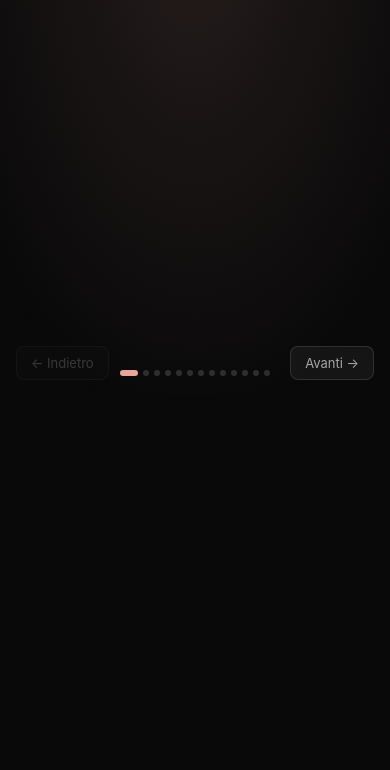
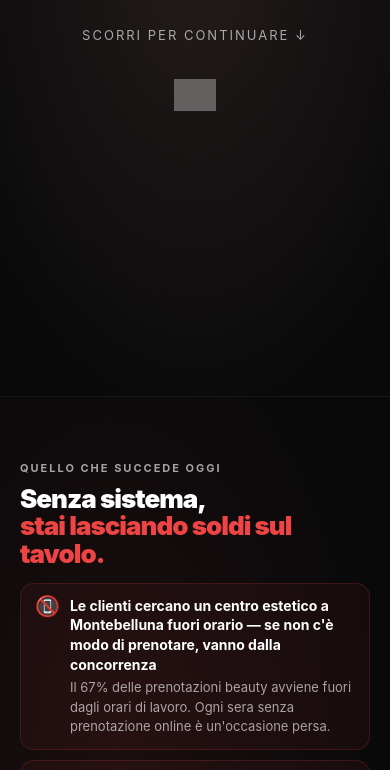
Before and after one commit to engodigital/proposta-momento-donna, a plain HTML site: page index.html in a window 390 px wide. Shown: the part 448-1218 px from the top of the page. Before the commit the page ends 844 px from the top, so only its background shows below. Drawn offline with Linux system fonts and the light colour scheme; grey boxes are pictures that could not be loaded.

Commit message:
refactor: convert slideshow to vertical scroll layout

```diff
--- a/index.html
+++ b/index.html
@@ -2,7 +2,7 @@
 <html lang="it">
 <head>
 <meta charset="UTF-8">
-<meta name="viewport" content="width=device-width, initial-scale=1.0, maximum-scale=1.0, user-scalable=no">
+<meta name="viewport" content="width=device-width, initial-scale=1.0">
 <title>MOMENTO DONNA · Sistema di Crescita</title>
 <style>
 *,*::before,*::after{margin:0;padding:0;box-sizing:border-box;}
@@ -11,13 +11,21 @@
   --faint:rgba(255,255,255,0.28);--border:rgba(255,255,255,0.1);
   --rose:#E8A598;--green:#34d399;--amber:#fbbf24;--red:#ef4444;
 }
-html,body{height:100%;overflow:hidden;background:var(--bg);color:var(--white);
+html,body{background:var(--bg);color:var(--white);
   font-family:-apple-system,BlinkMacSystemFont,'Segoe UI',sans-serif;font-size:17px;}
-#deck{position:fixed;inset:0;}
-.slide{position:absolute;inset:0;display:none;align-items:center;justify-content:center;
-  padding:52px 72px;flex-direction:column;}
-.slide.active{display:flex;}
-.r{opacity:0;transform:translateY(18px);transition:opacity .45s ease,transform .45s ease;}
+
+.slide{
+  position:relative;
+  display:flex;
+  align-items:center;
+  justify-content:center;
+  min-height:100vh;
+  padding:80px 72px;
+  flex-direction:column;
+}
+.slide.mkt-locked{display:none;}
+
+.r{opacity:0;transform:translateY(18px);transition:opacity .55s ease,transform .55s ease;}
 .r.shown{opacity:1;transform:none;}
 .slide::before{content:'';position:absolute;inset:0;pointer-events:none;}
 #s0::before{background:radial-gradient(ellipse 70% 60% at 50% 45%,rgba(232,165,152,0.12),transparent);}
@@ -33,15 +41,6 @@ html,body{height:100%;overflow:hidden;background:var(--bg);color:var(--white);
 #s10::before{background:radial-gradient(ellipse 65% 55% at 50% 45%,rgba(96,165,250,0.09),transparent);}
 #s11::before{background:radial-gradient(ellipse 70% 60% at 50% 45%,rgba(52,211,153,0.08),transparent);}
 #s12::before{background:radial-gradient(ellipse 65% 55% at 50% 50%,rgba(232,165,152,0.09),transparent);}
-
-#progress{position:fixed;bottom:26px;left:50%;transform:translateX(-50%);display:flex;gap:7px;z-index:100;}
-.dot{width:7px;height:7px;border-radius:50%;background:rgba(255,255,255,0.15);transition:all .3s;cursor:pointer;}
-.dot.active{background:var(--rose);width:22px;border-radius:4px;}
-.nav-btn{position:fixed;bottom:18px;padding:9px 20px;background:rgba(255,255,255,0.05);
-  border:1px solid rgba(255,255,255,0.12);border-radius:8px;color:var(--dim);font-size:14px;
-  cursor:pointer;z-index:100;transition:all .2s;font-family:inherit;}
-.nav-btn:hover{color:var(--white);background:rgba(255,255,255,0.1);}
-#btn-prev{left:24px;}#btn-next{right:24px;}
 
 .inner{max-width:980px;width:100%;position:relative;z-index:1;}
 .eyebrow{font-size:13px;font-weight:700;letter-spacing:3px;text-transform:uppercase;color:var(--dim);margin-bottom:16px;}
@@ -154,22 +153,20 @@ h2{font-size:clamp(38px,5.5vw,68px);font-weight:900;line-height:.95;letter-spaci
 }
 .unlock-btn:hover{transform:translateY(-2px);box-shadow:0 8px 32px rgba(232,165,152,0.45);}
 
+.section-divider{
+  width:100%;max-width:980px;margin:0 auto;
+  border:none;border-top:1px solid rgba(255,255,255,0.06);
+}
+
 @media print{
-  html,body{height:auto;overflow:visible !important;background:#09090a !important;
-    -webkit-print-color-adjust:exact;print-color-adjust:exact;}
-  #deck{position:static;height:auto;}
-  .slide{position:relative !important;display:flex !important;height:100vh;page-break-after:always;break-after:page;}
-  .r{opacity:1 !important;transform:none !important;transition:none !important;}
-  #progress,#btn-prev,#btn-next{display:none !important;}
+  .slide{page-break-after:always;break-after:page;}
+  .r{opacity:1 !important;transform:none !important;}
   .locked-overlay{display:none !important;}
+  .slide.mkt-locked{display:flex !important;}
 }
+
 @media(max-width:760px){
-  .slide{
-    padding:48px 20px 92px;
-    overflow-y:auto;
-    -webkit-overflow-scrolling:touch;
-    align-items:flex-start;
-  }
+  .slide{padding:64px 20px;}
   h1{font-size:40px;letter-spacing:-2px;}
   h2{font-size:26px;letter-spacing:-1px;line-height:1.05;}
   .lead{font-size:15px;margin-top:10px;}
@@ -197,7 +194,7 @@ h2{font-size:clamp(38px,5.5vw,68px);font-weight:900;line-height:.95;letter-spaci
   .pain-title{font-size:14px;}
   .pain-sub{font-size:13px;margin-top:4px;}
 
-  .roi-formula{flex-direction:column;gap:8px;margin-top:16px;}
+  .roi-formula{grid-template-columns:1fr;gap:8px;margin-top:16px;}
   .roi-arrow{transform:rotate(90deg);font-size:18px;}
   .roi-step{padding:14px 12px;}
   .roi-num{font-size:28px;margin-bottom:4px;}
@@ -232,12 +229,6 @@ h2{font-size:clamp(38px,5.5vw,68px);font-weight:900;line-height:.95;letter-spaci
   .vc-text{font-size:14px;}
   .vc-note{font-size:12px;}
 
-  #btn-prev{left:16px;padding:8px 14px;font-size:13px;bottom:16px;}
-  #btn-next{right:16px;padding:8px 14px;font-size:13px;bottom:16px;}
-  #progress{bottom:20px;gap:5px;}
-  .dot{width:6px;height:6px;}
-  .dot.active{width:18px;}
-
   .lock-title{font-size:clamp(20px,5vw,34px);}
   .lock-sub{font-size:15px;}
   .unlock-btn{padding:15px 28px;font-size:16px;}
@@ -245,10 +236,9 @@ h2{font-size:clamp(38px,5.5vw,68px);font-weight:900;line-height:.95;letter-spaci
 </style>
 </head>
 <body>
-<div id="deck">
 
 <!-- ══ S0 — COVER ══ -->
-<section class="slide active" id="s0">
+<section class="slide" id="s0">
 <div class="inner" style="text-align:center;">
   <div class="r">
     <div class="eyebrow">Montebelluna · Estetica &amp; Benessere</div>
@@ -256,13 +246,15 @@ h2{font-size:clamp(38px,5.5vw,68px);font-weight:900;line-height:.95;letter-spaci
   </div>
   <div class="r" style="margin-top:14px;">
     <p class="lead" style="max-width:500px;margin:0 auto;">Il tuo sistema per <strong>riempire l'agenda tutto l'anno</strong> — e far lavorare i tuoi vent'anni di esperienza.</p>
-    <div style="margin-top:30px;font-size:13px;color:var(--dim);letter-spacing:2px;">TOCCA OVUNQUE PER CONTINUARE →</div>
+    <div style="margin-top:30px;font-size:13px;color:var(--dim);letter-spacing:2px;">SCORRI PER CONTINUARE ↓</div>
   </div>
   <div class="r" style="margin-top:36px;">
     <img src="https://assets.cdn.filesafe.space/3fFsxRcRvkat1FpJD7Yw/media/69905feb24813c67ab72773f.webp" alt="WEBloom" style="height:32px;opacity:0.55;">
   </div>
 </div>
 </section>
+
+<hr class="section-divider">
 
 <!-- ══ S1 — IL PROBLEMA ══ -->
 <section class="slide" id="s1">
@@ -297,11 +289,13 @@ h2{font-size:clamp(38px,5.5vw,68px);font-weight:900;line-height:.95;letter-spaci
     </div>
     <div class="note note-green" style="margin-top:16px;">
       <span>✅</span>
-      <span>Questo problema ha una soluzione. Si implementa in meno di 10 giorni. Continua →</span>
+      <span>Questo problema ha una soluzione. Si implementa in meno di 10 giorni. Continua ↓</span>
     </div>
   </div>
 </div>
 </section>
+
+<hr class="section-divider">
 
 <!-- ══ S2 — QUELLO CHE CI HAI DETTO ══ -->
 <section class="slide" id="s2">
@@ -320,6 +314,8 @@ h2{font-size:clamp(38px,5.5vw,68px);font-weight:900;line-height:.95;letter-spaci
   </div>
 </div>
 </section>
+
+<hr class="section-divider">
 
 <!-- ══ S3 — LA DIAGNOSI ══ -->
 <section class="slide" id="s3">
@@ -341,6 +337,8 @@ h2{font-size:clamp(38px,5.5vw,68px);font-weight:900;line-height:.95;letter-spaci
   </div>
 </div>
 </section>
+
+<hr class="section-divider">
 
 <!-- ══ S4 — LA SOLUZIONE ══ -->
 <section class="slide" id="s4">
@@ -375,6 +373,8 @@ h2{font-size:clamp(38px,5.5vw,68px);font-weight:900;line-height:.95;letter-spaci
 </div>
 </section>
 
+<hr class="section-divider">
+
 <!-- ══ S5 — COSA INCLUDE ══ -->
 <section class="slide" id="s5">
 <div class="inner">
@@ -399,6 +399,8 @@ h2{font-size:clamp(38px,5.5vw,68px);font-weight:900;line-height:.95;letter-spaci
   </div>
 </div>
 </section>
+
+<hr class="section-divider">
 
 <!-- ══ S6 — L'INVESTIMENTO · PACCHETTO BASE ══ -->
 <section class="slide" id="s6">
@@ -435,6 +437,8 @@ h2{font-size:clamp(38px,5.5vw,68px);font-weight:900;line-height:.95;letter-spaci
   </div>
 </div>
 </section>
+
+<hr class="section-divider">
 
 <!-- ══ S7 — PIANO PAGAMENTI · BASE ══ -->
 <section class="slide" id="s7">
@@ -474,6 +478,8 @@ h2{font-size:clamp(38px,5.5vw,68px);font-weight:900;line-height:.95;letter-spaci
 </div>
 </section>
 
+<hr class="section-divider">
+
 <!-- ══ S8 — MARKETING: SERVIZI (LOCKED) ══ -->
 <section class="slide" id="s8">
 <div class="inner" style="text-align:center;">
@@ -510,12 +516,14 @@ h2{font-size:clamp(38px,5.5vw,68px);font-weight:900;line-height:.95;letter-spaci
   <div class="lock-icon">🔒</div>
   <div class="lock-title">Gestione Marketing Digitale</div>
   <div class="lock-sub">Funnel · Meta Ads · Google Ads · KPI</div>
-  <button class="unlock-btn" onclick="unlockSlide('lock-marketing')">Vedi Piano Marketing →</button>
+  <button class="unlock-btn" onclick="unlockMarketing()">Vedi Piano Marketing →</button>
 </div>
 </section>
 
+<hr class="section-divider" id="div-s9" style="display:none;">
+
 <!-- ══ S9 — MARKETING: ROI ESEMPIO ADS ══ -->
-<section class="slide" id="s9">
+<section class="slide mkt-locked" id="s9">
 <div class="inner">
   <div class="r">
     <div class="eyebrow">Vale l'investimento?</div>
@@ -554,8 +562,10 @@ h2{font-size:clamp(38px,5.5vw,68px);font-weight:900;line-height:.95;letter-spaci
 </div>
 </section>
 
+<hr class="section-divider mkt-locked" id="div-s10" style="display:none;">
+
 <!-- ══ S10 — MARKETING: PREZZO ══ -->
-<section class="slide" id="s10">
+<section class="slide mkt-locked" id="s10">
 <div class="inner" style="text-align:center;">
   <div class="r">
     <div class="eyebrow">L'investimento · Gestione Marketing</div>
@@ -589,8 +599,10 @@ h2{font-size:clamp(38px,5.5vw,68px);font-weight:900;line-height:.95;letter-spaci
 </div>
 </section>
 
+<hr class="section-divider mkt-locked" id="div-s11" style="display:none;">
+
 <!-- ══ S11 — MARKETING: PIANO PAGAMENTI ══ -->
-<section class="slide" id="s11">
+<section class="slide mkt-locked" id="s11">
 <div class="inner">
   <div class="r">
     <div class="eyebrow">Piano pagamenti · Gestione Marketing</div>
@@ -632,6 +644,8 @@ h2{font-size:clamp(38px,5.5vw,68px);font-weight:900;line-height:.95;letter-spaci
 </div>
 </section>
 
+<hr class="section-divider">
+
 <!-- ══ S12 — CTA ══ -->
 <section class="slide" id="s12">
 <div class="inner" style="text-align:center;">
@@ -651,80 +665,33 @@ h2{font-size:clamp(38px,5.5vw,68px);font-weight:900;line-height:.95;letter-spaci
 </div>
 </section>
 
-</div>
+<script>
+// Reveal on scroll
+const observer = new IntersectionObserver((entries) => {
+  entries.forEach(e => {
+    if (e.isIntersecting) {
+      e.target.classList.add('shown');
+      observer.unobserve(e.target);
+    }
+  });
+}, {threshold: 0.12, rootMargin:'0px 0px -40px 0px'});
 
-<div id="progress">
-  <div class="dot active" onclick="goTo(0)"></div>
-  <div class="dot" onclick="goTo(1)"></div>
-  <div class="dot" onclick="goTo(2)"></div>
-  <div class="dot" onclick="goTo(3)"></div>
-  <div class="dot" onclick="goTo(4)"></div>
-  <div class="dot" onclick="goTo(5)"></div>
-  <div class="dot" onclick="goTo(6)"></div>
-  <div class="dot" onclick="goTo(7)"></div>
-  <div class="dot" onclick="goTo(8)"></div>
-  <div class="dot" onclick="goTo(9)"></div>
-  <div class="dot" onclick="goTo(10)"></div>
-  <div class="dot" onclick="goTo(11)"></div>
-  <div class="dot" onclick="goTo(12)"></div>
-</div>
-<button class="nav-btn" id="btn-prev" onclick="prev()">← Indietro</button>
-<button class="nav-btn" id="btn-next" onclick="next()">Avanti →</button>
+document.querySelectorAll('.r').forEach(el => observer.observe(el));
 
-<script>
-const slides=Array.from(document.querySelectorAll('.slide'));
-const dots=Array.from(document.querySelectorAll('#progress .dot'));
-let si=0;
-let marketingUnlocked=false;
-const MKT_LOCK=8;
-const MKT_END=11;
-const CTA=12;
-function updateDots(){
-  dots.forEach((d,i)=>d.classList.toggle('active',i===si));
-  document.getElementById('btn-prev').style.opacity=si===0?'0.3':'1';
-  document.getElementById('btn-next').style.opacity=si===slides.length-1?'0.3':'1';
+// Unlock marketing section
+function unlockMarketing() {
+  document.getElementById('lock-marketing').classList.add('hidden');
+  ['s9','s10','s11','div-s9','div-s10','div-s11'].forEach(id => {
+    const el = document.getElementById(id);
+    if (el) {
+      el.style.display = id.startsWith('s') ? 'flex' : 'block';
+      el.classList.remove('mkt-locked');
+    }
+  });
+  setTimeout(() => {
+    document.getElementById('s9').scrollIntoView({behavior:'smooth', block:'start'});
+  }, 100);
 }
-function showSlide(n){
-  slides[si].classList.remove('active');
-  si=Math.max(0,Math.min(n,slides.length-1));
-  slides[si].classList.add('active');
-  updateDots();
-}
-function next(){
-  const p=slides[si].querySelectorAll('.r:not(.shown)');
-  if(p.length>0){p[0].classList.add('shown');}
-  else if(si<slides.length-1){
-    let target=si+1;
-    if(si===MKT_LOCK&&!marketingUnlocked) target=CTA;
-    else if(!marketingUnlocked&&target>MKT_LOCK&&target<=MKT_END) target=CTA;
-    showSlide(target);
-  }
-}
-function prev(){
-  const s=slides[si].querySelectorAll('.r.shown');
-  if(s.length>0){s[s.length-1].classList.remove('shown');}
-  else if(si>0){
-    let target=si-1;
-    if(!marketingUnlocked&&target>=MKT_LOCK&&target<=MKT_END) target=MKT_LOCK-1;
-    showSlide(target);
-    slides[target].querySelectorAll('.r').forEach(e=>e.classList.add('shown'));
-  }
-}
-function goTo(n){showSlide(n);slides[n].querySelectorAll('.r').forEach(e=>e.classList.add('shown'));}
-function unlockSlide(overlayId){
-  event.stopPropagation();
-  document.getElementById(overlayId).classList.add('hidden');
-  marketingUnlocked=true;
-}
-document.addEventListener('click',e=>{if(!e.target.closest('button')&&!e.target.closest('#progress'))next();});
-document.addEventListener('keydown',e=>{
-  if(e.key==='ArrowRight'||e.key===' '){e.preventDefault();next();}
-  else if(e.key==='ArrowLeft'){e.preventDefault();prev();}
-});
-let tx=0;
-document.addEventListener('touchstart',e=>tx=e.changedTouches[0].screenX,{passive:true});
-document.addEventListener('touchend',e=>{const dx=e.changedTouches[0].screenX-tx;if(Math.abs(dx)>50){if(dx<0)next();else prev();}},{passive:true});
-updateDots();
 </script>
 </body>
 </html>
```
